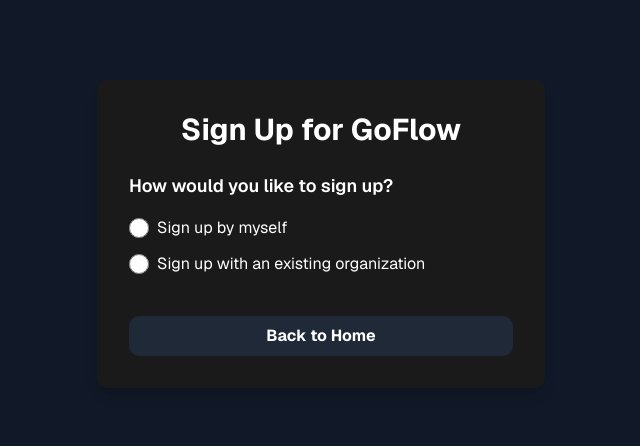
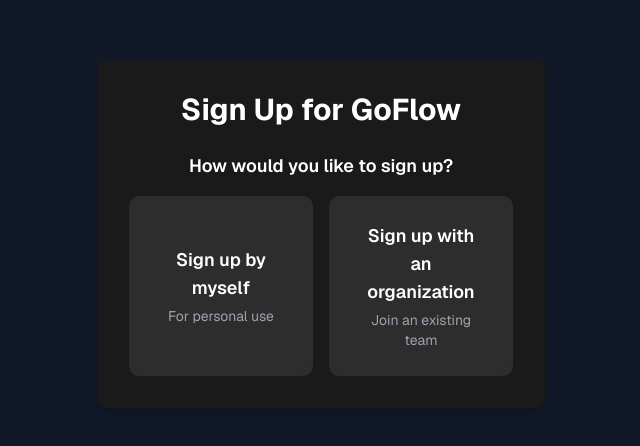
Before and after one commit to Akdrewp/GoFlow, a Next.js app: page /signup in a window 1280 px wide. Shown: the part 166-612 px from the top of the page, without its empty margins (319-959 px from the left). Built offline with nearby package versions, Linux system fonts and the light colour scheme.

Commit message:
GOF-1 added firebase auth for signup
Added ISignUpAuthService in signUp.ts
Partially Implemented firebase signUp individual account email and
password

```diff
--- a/package.json
+++ b/package.json
@@ -9,6 +9,7 @@
     "lint": "next lint"
   },
   "dependencies": {
+    "firebase": "^11.9.0",
     "next": "15.3.3",
     "react": "^19.0.0",
     "react-dom": "^19.0.0"
--- /dev/null
+++ b/src/Api/SignUp/signUp.ts
@@ -0,0 +1,45 @@
+export enum SignupType {
+  INDIVIDUAL = 'individual',
+  ORGANIZATION = 'organization',
+  // You can keep 'null' as the initial state in your component's useState,
+  // or add it here if you prefer a stricter enum-based initial state.
+  // For `useState(null)`, it's common to treat null as "no selection yet".
+}
+
+
+//Individual accounts need a name, email, and password
+export interface UserSignUpIndividual {
+    name: string,
+    email: string,
+    password: string,
+}
+
+//Organization accounts need a name, email, password, organizationId, and employeeId
+export interface UserSignUpOrganization {
+    name: string,
+    email: string,
+    password: string,
+    organizationId: string,
+    employeeId: string,
+}
+
+/**
+ * Defines the contract for any authentication service related to sign-up.
+ * Any class that implements this interface must provide concrete
+ * implementations for the signUpIndividual and signUpOrganization methods.
+ */
+export interface ISignUpAuthService {
+  /**
+   * Handles the sign-up process for individual users.
+   * @param formData - The data required for individual user registration.
+   * @returns A Promise that resolves when signup is successful, or rejects with an error.
+   */
+  signUpIndividual(formData: UserSignUpIndividual): Promise<void>;
+
+  /**
+   * Handles the sign-up process for organization users.
+   * @param formData - The data required for organization user registration.
+   * @returns A Promise that resolves when signup is successful, or rejects with an error.
+   */
+  signUpOrganization(formData: UserSignUpOrganization): Promise<void>;
+}
--- /dev/null
+++ b/src/Api/firebase/firebaseConfig.ts
@@ -0,0 +1,23 @@
+// Import the functions you need from the SDKs you need
+import { initializeApp } from "firebase/app";
+import { getAnalytics } from "firebase/analytics";
+import { getFirestore } from "firebase/firestore";
+// TODO: Add SDKs for Firebase products that you want to use
+// https://firebase.google.com/docs/web/setup#available-libraries
+
+// Your web app's Firebase configuration
+// For Firebase JS SDK v7.20.0 and later, measurementId is optional
+const firebaseConfig = {
+  apiKey: "AIzaSyB_l-MV0m9E-PSira0Tc5v8QYw2J6dG1hk",
+  authDomain: "goflow-routemaker.firebaseapp.com",
+  projectId: "goflow-routemaker",
+  storageBucket: "goflow-routemaker.firebasestorage.app",
+  messagingSenderId: "865877999500",
+  appId: "1:865877999500:web:db9c4554c9e5191f5ee0a9",
+  measurementId: "G-NFW2V70NB6"
+};
+
+// Initialize Firebase
+const app = initializeApp(firebaseConfig);
+export const db = getFirestore(app);
+const analytics = getAnalytics(app);
--- /dev/null
+++ b/src/Api/firebase/firebaseSignUp.ts
@@ -0,0 +1,44 @@
+import { getAuth, createUserWithEmailAndPassword, UserCredential, AuthError } from "firebase/auth";
+
+import { UserSignUpIndividual, UserSignUpOrganization } from '@/Api/SignUp/signUp';
+
+const auth = getAuth();
+
+export class fireBaseSignUp {
+    async signUpIndividual(formData: UserSignUpIndividual): Promise<void> {
+        try {
+            const response: UserCredential = await createUserWithEmailAndPassword(auth, formData.email, formData.password);
+
+            // if successful. The 'response' itself signifies success.
+            if (response.user) { // Check if user object exists in the response
+                console.log("User created:", response.user); /** @todo LOG FOR DEBUGGING */
+
+                //Add user to firestore database
+
+                return; // Resolves the Promise<void> successfully
+            } else {
+                console.error("Firebase sign up failed: No user object in response.");
+                throw new Error("User creation failed: No user information received.");
+            }
+        } catch (e) { // Explicitly type 'e' as 'any' or 'AuthError' for better handling
+            console.error("Create user with email and password ERROR:", e);
+
+            // Determine if it's a Firebase Auth error to provide specific messages
+            if (e && typeof e === 'object' && 'code' in e && 'message' in e) {
+                const firebaseError = e as AuthError;
+                throw new Error(`Authentication failed: ${firebaseError.message}`);
+            } else {
+                // Non-Firebase errors
+                throw new Error(`An unexpected error occurred during sign up: ${(e as Error).message || 'Unknown error'}`);
+            }
+        }
+    }
+    /**@TODO */
+    async signUpOrganization(formData: UserSignUpOrganization): Promise<void> {
+        /**@TODO Need to figure out create organization first*/
+    }
+
+
+
+
+}
--- /dev/null
+++ b/src/Api/firebase/firestoreDatabase.ts
@@ -0,0 +1,3 @@
+import { collection, addDoc } from "firebase/firestore";
+
+import { db } from "@/Api/firebase/firestoreDatabase";
--- a/src/AuthApi/SignUp/signUp.ts
+++ /dev/null
@@ -1,7 +0,0 @@
-export enum SignupType {
-  INDIVIDUAL = 'individual',
-  ORGANIZATION = 'organization',
-  // You can keep 'null' as the initial state in your component's useState,
-  // or add it here if you prefer a stricter enum-based initial state.
-  // For `useState(null)`, it's common to treat null as "no selection yet".
-}
--- a/src/app/signup/SignUp.tsx
+++ b/src/app/signup/SignUp.tsx
@@ -5,7 +5,7 @@ import React, { useState } from 'react';
 /**
  * @todo Not sure if its smart to put the types in a seperate file
  */
-import { SignupType } from '@/AuthApi/SignUp/signUp';
+import { SignupType, UserSignUpIndividual, UserSignUpOrganization } from '@/Api/SignUp/signUp';
 
 // SignUpPage component for user registration
 // It receives setCurrentPage from the parent App component for navigation.
@@ -36,13 +36,17 @@ export default function SignUpPage() {
         }
         setPasswordError(''); // Clear error if passwords match
 
+        if (!signupType) {
+            console.log("Must choose a signup type");
+            return;
+        }
+
         /**
          *
          * @todo Switch for real api
          */
 
         // For now, just log the form data.
-    // In a real application, you would send this data to an API for user registration.
         console.log('Sign Up Data:', {
             signupType,
             ...(signupType === 'organization' && { organizationNumber, employeeId }), // Conditionally add org data
@@ -50,6 +54,10 @@ export default function SignUpPage() {
             email,
             password,
         });
+
+        if (signupType == SignupType.INDIVIDUAL) {
+            sign
+        }
 
         // Here you would typically call an authentication API.
         // For demonstration, let's simulate a successful signup and navigate back to home
@@ -108,38 +116,42 @@ export default function SignUpPage() {
 
         {/* Step 1: Choose Sign-up Type */}
         {signupType === null && (
-            <div className="space-y-4">
-            <h3 className="text-lg font-semibold text-foreground mb-4">How would you like to sign up?</h3>
-            <div className="flex flex-col space-y-3">
-                <label className="inline-flex items-center text-foreground">
-                <input
-                    type="radio"
-                    name="signupType"
-                    value="individual"
-                    onChange={() => setSignupType(SignupType.INDIVIDUAL)}
-                    className="form-radio h-5 w-5 text-primary"
-                />
-                <span className="ml-2">Sign up by myself</span>
-                </label>
-                <label className="inline-flex items-center text-foreground">
-                <input
-                    type="radio"
-                    name="signupType"
-                    value="organization"
-                    onChange={() => setSignupType(SignupType.ORGANIZATION)}
-                    className="form-radio h-5 w-5 text-primary"
-                />
-                <span className="ml-2">Sign up with an existing organization</span>
-                </label>
+                    <div className="space-y-6"> {/* Increased spacing */}
+                        <h3 className="text-lg font-semibold text-center text-foreground mb-4">How would you like to sign up?</h3>
+
+                        <div className="grid grid-cols-1 md:grid-cols-2 gap-4"> {/* Grid for side-by-side cards on larger screens */}
+                            {/* Individual Signup Card */}
+                            <button
+                                type="button" // Important for buttons not in a form
+                                onClick={() => setSignupType(SignupType.INDIVIDUAL)}
+                                className={`
+                                    flex flex-col items-center justify-center p-6 rounded-lg border-2
+                                    transition-all duration-200 ease-in-out
+                                    ${signupType === SignupType.INDIVIDUAL ? 'border-primary bg-primary-muted' : 'border-border bg-input hover:border-primary-hover'}
+                                    text-foreground focus:outline-none focus:ring-2 focus:ring-primary focus:ring-opacity-75
+                                `}
+                            >
+                                {/* <UserIcon className="h-10 w-10 text-primary mb-3" /> Example icon */}
+                                <span className="font-semibold text-lg text-center">Sign up by myself</span>
+                                <p className="text-sm text-muted-foreground text-center mt-1">For personal use</p>
+                            </button>
+
+                            {/* Organization Signup Card */}
+                            <button
+                                type="button" // Important for buttons not in a form
+                                onClick={() => setSignupType(SignupType.ORGANIZATION)}
+                                className={`
+                                    flex flex-col items-center justify-center p-6 rounded-lg border-2
+                                    transition-all duration-200 ease-in-out
+                                    ${signupType === SignupType.ORGANIZATION ? 'border-primary bg-primary-muted' : 'border-border bg-input hover:border-primary-hover'}
+                                    text-foreground focus:outline-none focus:ring-2 focus:ring-primary focus:ring-opacity-75
+                                `}
+                            >
+                                {/* <BuildingOfficeIcon className="h-10 w-10 text-primary mb-3" /> Example icon */}
+                                <span className="font-semibold text-lg text-center">Sign up with an organization</span>
+                                <p className="text-sm text-muted-foreground text-center mt-1">Join an existing team</p>
+                            </button>
                         </div>
-            {/* Back button (optional, but good for UX) */}
-            <button
-                className="mt-6 w-full bg-secondary hover:bg-secondary-hover text-secondary-foreground font-bold py-2 px-4 rounded-lg
-                            transition-colors duration-300 focus:outline-none focus:ring-2 focus:ring-secondary
-                            focus:ring-opacity-75"
-            >
-                Back to Home
-            </button>
                     </div>
                 )}
 
```
Also changed, not shown: 1 other file (tests, documents, lock files or other folders). Lines whose indentation alone changed are shown as unchanged.
